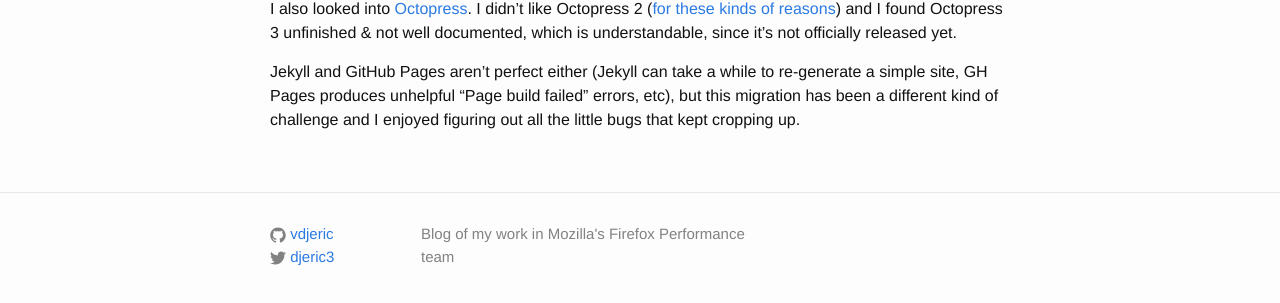
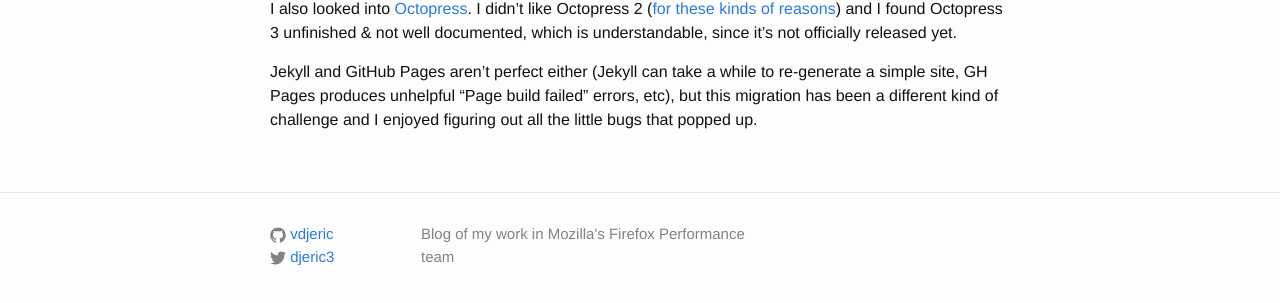
Before and after one commit to vdjeric/blog.vladan.org, a Jekyll site: the page built from _posts/2015-09-28-new-jekyll-blog.markdown, in a window 1280 px wide. Shown: the part 845-1148 px from the top of the page. Built offline with Jekyll 4.4.1, drawn with Linux system fonts in a browser that asks for light colours; comment, search, counter and statistics services are not loaded.

Commit message:
Tweaked the new-jekyll-blog post

```diff
--- a/_posts/2015-09-28-new-jekyll-blog.markdown
+++ b/_posts/2015-09-28-new-jekyll-blog.markdown
@@ -24,4 +24,4 @@ I think the process would have been simpler for a blogger with admin privileges
 
 I also looked into [Octopress](http://octopress.org/docs/). I didn't like Octopress 2 ([for these kinds of reasons](http://octopress.org/2015/01/15/octopress-3.0-is-coming/)) and I found Octopress 3 unfinished & not well documented, which is understandable, since it's not officially released yet.
 
-Jekyll and GitHub Pages aren't perfect either (Jekyll can take a while to re-generate a simple site, GH Pages produces unhelpful "Page build failed" errors, etc), but this migration has been a different kind of challenge and I enjoyed figuring out all the little bugs that kept cropping up.
+Jekyll and GitHub Pages aren't perfect either (Jekyll can take a while to re-generate a simple site, GH Pages produces unhelpful "Page build failed" errors, etc), but this migration has been a different kind of challenge and I enjoyed figuring out all the little bugs that popped up.
```
